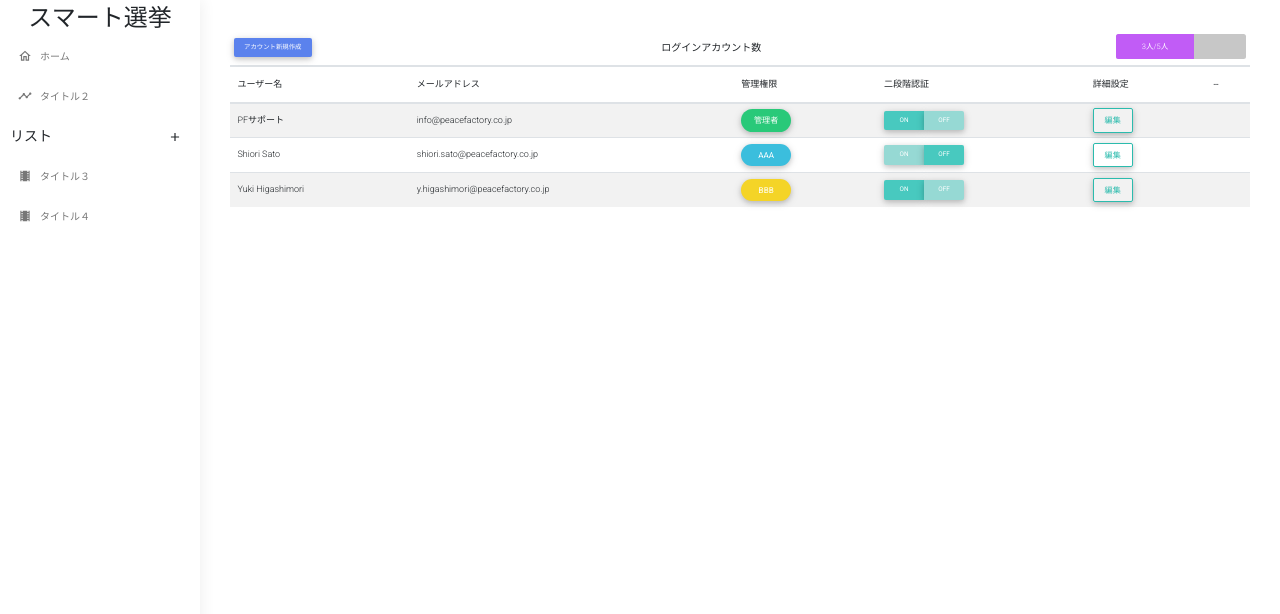
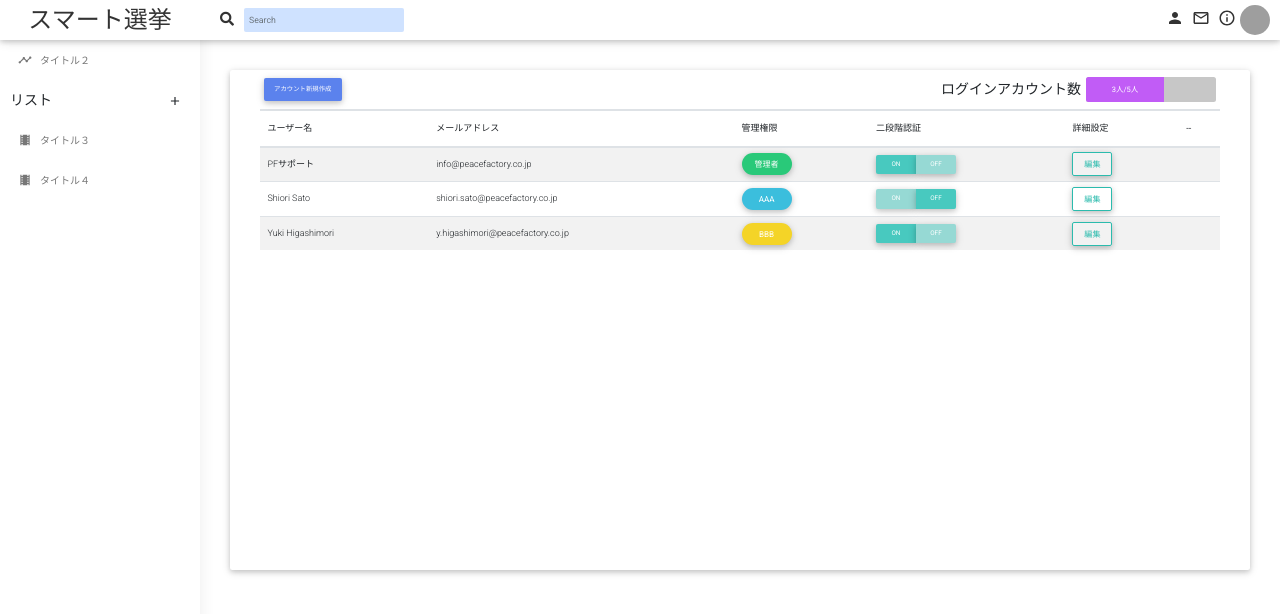
Before and after one commit to Seira-Okumura/next-initializer, a Next.js app: page / in a window 1280 px wide. Shown: the top 614 px of the page. Built offline with nearby package versions, Linux system fonts and the light colour scheme; grey boxes are pictures that could not be loaded.

Commit message:
ユーザー管理画面

```diff
--- a/src/components/layout/NavBar.jsx
+++ b/src/components/layout/NavBar.jsx
@@ -1,53 +1,76 @@
 import React, { Component } from "react";
-import { MDBNavbar, MDBNavbarBrand, MDBNavbarNav, MDBNavItem, MDBNavLink, MDBNavbarToggler, MDBCollapse, MDBDropdown,
-MDBDropdownToggle, MDBDropdownMenu, MDBDropdownItem, MDBIcon } from "mdbreact";
-import { BrowserRouter as Router } from 'react-router-dom';
+import InfoIcon from '@material-ui/icons/InfoOutlined';
 import Link from 'next/link';
+import MailBoxIcon from '@material-ui/icons/MailOutline';
+import PersonIcon from '@material-ui/icons/Person';
+import {
+  MDBNavbar,
+  MDBNavbarBrand,
+  MDBNavbarNav,
+  MDBIcon,
+} from "mdbreact";
 
-class NavbarPage extends Component {
-state = {
-  isOpen: false
-};
-
-toggleCollapse = () => {
-  this.setState({ isOpen: !this.state.isOpen });
+export default function Navbar() {
+  return (
+    <>
+      <MDBNavbar expand="md">
+        <MDBNavbarBrand>
+          スマート選挙
+        </MDBNavbarBrand>
+        <MDBNavbarNav left>
+          <MDBIcon icon="search" />
+          <input className="form-control form-control-sm ml-3 w-75" type="text" placeholder="Search" aria-label="Search" />
+        </MDBNavbarNav>
+        <MDBNavbarNav right>
+          <Link href="/user">
+            <PersonIcon />
+          </Link>
+          <Link href="/message">
+            <MailBoxIcon />
+          </Link>
+          <Link href="/info">
+            <InfoIcon />
+          </Link>
+          <img src="https://i2.wp.com/is-factory.com/wp-content/uploads/2014/07/-2014-07-15-18.24.16-e1405421299511.jpg" width="30" height="30"/>
+        </MDBNavbarNav>
+      </MDBNavbar>
+      <style global jsx>{`
+        .navbar {
+          color: #333;
+          background-color: #fff;
+          position: absolute;
+          top: 0;
+          left: 0;
+          width: 100vw;
+          height: 40px;
+          z-index: 101;
+          font-size: 14px;
+        }
+        .navbar .MuiSvgIcon-root {
+          font-size: 18px;
+          margin: .4rem;
+        }
+        .navbar-brand {
+          font-size: 24px;
+          width: 190px;
+          margin: 0;
+          text-align: center;
+          padding-right: 1rem;
+          margin-right: 2rem;
+        }
+        .navbar-nav input {
+          height: 24px;
+          width: 160px !important;
+          background-color: #cfe2ff;
+          border: none;
+        }
+        .fa.fa-search {
+          padding-top: .4rem;
+        }
+        .navbar img {
+          border-radius: 15px;
+        }
+      `}</style>
+    </>
+  );
 }
-
-render() {
-  return (
-    <Router>
-      <MDBNavbar color="default-color" dark expand="md">
-        <MDBNavbarBrand>
-          <strong className="white-text">Navbar</strong>
-        </MDBNavbarBrand>
-        <MDBNavbarToggler onClick={this.toggleCollapse} />
-        <MDBCollapse id="navbarCollapse3" isOpen={this.state.isOpen} navbar>
-          <MDBNavbarNav right>
-            <Link className="waves-effect waves-light" href="#">
-                <MDBIcon fab icon="twitter" />
-            </Link>
-            <Link className="waves-effect waves-light" href="#">
-                <MDBIcon fab icon="google-plus-g" />
-            </Link>
-            <MDBNavItem>
-              <MDBDropdown>
-                <MDBDropdownToggle nav caret>
-                  <MDBIcon icon="user" />
-                </MDBDropdownToggle>
-                <MDBDropdownMenu className="dropdown-default">
-                  <MDBDropdownItem href="#!">Action</MDBDropdownItem>
-                  <MDBDropdownItem href="#!">Another Action</MDBDropdownItem>
-                  <MDBDropdownItem href="#!">Something else here</MDBDropdownItem>
-                  <MDBDropdownItem href="#!">Something else here</MDBDropdownItem>
-                </MDBDropdownMenu>
-              </MDBDropdown>
-            </MDBNavItem>
-          </MDBNavbarNav>
-        </MDBCollapse>
-      </MDBNavbar>
-    </Router>
-    );
-  }
-}
-
-export default NavbarPage;
--- a/src/components/layout/NavigationMenu.jsx
+++ b/src/components/layout/NavigationMenu.jsx
@@ -13,9 +13,6 @@ const NavigationMenu = ({
   return (
     <>
       <ul className="side-menu">
-        <li className="side-menu-title">
-          <span className="nav-text current-name">スマート選挙</span>
-        </li>
         {React.Children.toArray(children)}
       </ul>
       <style global jsx>{`
@@ -24,6 +21,7 @@ const NavigationMenu = ({
           font-size: 2.4rem;
         }
         .side-menu {
+          top: 40px;
           position: absolute;
           -webkit-transform: translateZ(0) scale(1,1);
           -webkit-transition: width .2s linear;
--- a/src/components/layout/Panel.jsx
+++ b/src/components/layout/Panel.jsx
@@ -5,14 +5,15 @@ import { MDBCard, MDBContainer, MDBCardTitle, MDBCardText } from 'mdbreact';
 export default function Panel({
   title,
   children,
+  className = '',
 }) {
   return (
-    <MDBContainer>
+    <div className={className}>
       <MDBCard>
-      {title && <MDBCardTitle>{title}</MDBCardTitle>}
-      {children}
+        {title && <MDBCardTitle>{title}</MDBCardTitle>}
+        {children}
       </MDBCard>
-    </MDBContainer>
+    </div>
   );
 }
 
--- a/src/components/layout/Table.jsx
+++ b/src/components/layout/Table.jsx
@@ -81,7 +81,14 @@ export default (props) => {
       <div className="account-table-container">
         <div className="account-table-header" style={{ display: "flex" }}>
           <MDBBtn className="btn-addaccount" size="sm">アカウント新規作成</MDBBtn>
-          <span style={{ margin: "auto 5px auto 0" }}>ログインアカウント数</span>
+          <div style={{
+            display: 'flex',
+            fontSize: '14px',
+            padding: '3px 0',
+          }}>
+            <span style={{ margin: 'auto 5px auto'}}>
+              ログインアカウント数
+            </span>
             <MDBProgress
               material
               value={60}
@@ -91,6 +98,7 @@ export default (props) => {
               3人/5人
         </MDBProgress>
           </div>
+        </div>
         <MDBTable btn striped>
           <MDBTableHead columns={columns} />
           <MDBTableBody rows={rows_rounded_btn} />
@@ -98,7 +106,8 @@ export default (props) => {
       </div>
       <style jsx>{`
         .account-table-container {
-          margin: 3rem;
+          margin: 0 3rem;
+          min-height: calc(100vh - 30rem);
         }
         .account-table-header {
           display: flex;
--- a/src/pages/index.jsx
+++ b/src/pages/index.jsx
@@ -1,18 +1,18 @@
 import React from 'react';
-
-// import NavbarPage from '../components/layout/NavBar';
-import NavigationMenu, { Navigation, ToggleList, Subtitle } from '../components/layout/NavigationMenu';
-import Table from '../components/layout/Table';
-
 import HomeOutlinedIcon from '@material-ui/icons/HomeOutlined';
 import RollIcon from '@material-ui/icons/Theaters';
 import TimelineIcon from '@material-ui/icons/Timeline';
+
+import NavigationMenu, { Navigation, ToggleList, Subtitle } from '../components/layout/NavigationMenu';
+import Panel from '../components/layout/Panel';
+import Table from '../components/layout/Table';
+import Navbar from '../components/layout/NavBar';
 
 export default () => {
   return (
     <>
       <div className="content">
-        {/* <NavbarPage /> */}
+        <Navbar />
         <NavigationMenu>
           <Navigation
             Icon={HomeOutlinedIcon}
@@ -97,12 +97,20 @@ export default () => {
             title="タイトル４"
           />
         </NavigationMenu>
-        <Table />
+        <Panel className="account-table-panel">
+          <Table />
+        </Panel>
       </div>
       <style global jsx>{`
-      .content {
-        padding-left: 200px;
-      }
+        .content {
+          padding-left: 200px;
+          padding-top: 40px;
+        }
+        .account-table-panel {
+          top: 1rem;
+          margin: 3rem;
+          min-height: 800px;
+        }
       `}</style>
     </>
   );
```
Lines whose indentation alone changed are shown as unchanged.
